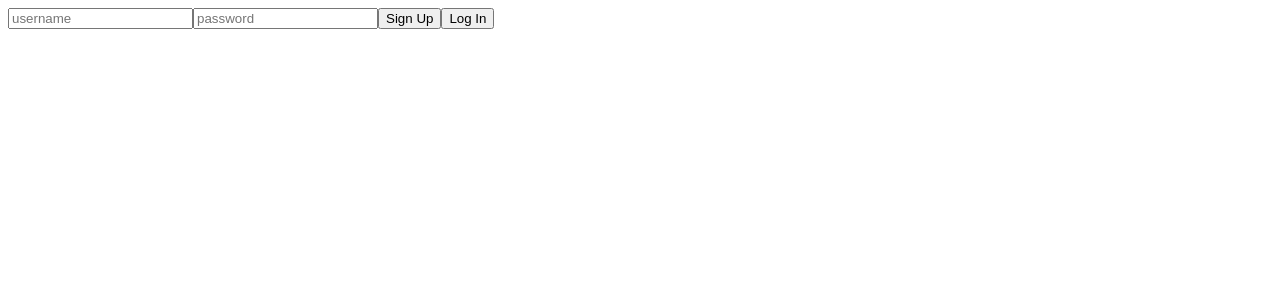
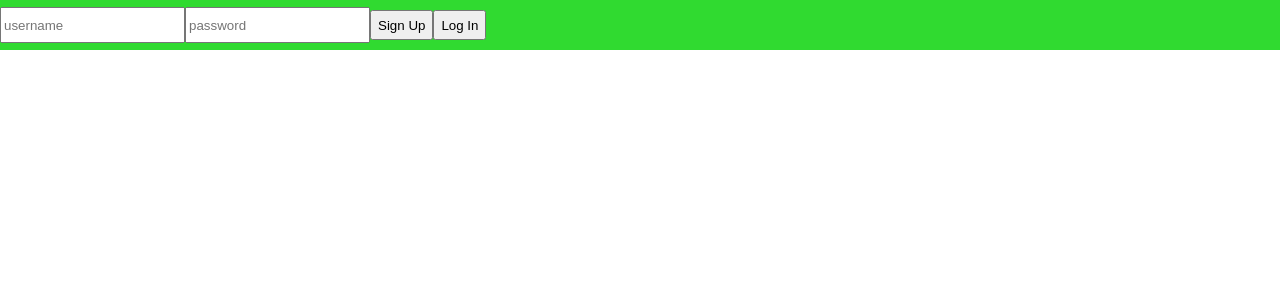
Before and after one commit to maximiliangonzalez/t-shaped.dev, a React app: page / in a window 1280 px wide. Shown: the top 300 px of the page. Built offline with nearby package versions, Linux system fonts and the light colour scheme; no server answers.

Commit message:
somewhat updated CSS and working (but absolutely hideous and so far useless) search functionality

```diff
--- a/src/components/Dashboard.tsx
+++ b/src/components/Dashboard.tsx
@@ -6,19 +6,18 @@ import {ReduxStore} from '../utils/interfaces'
 const Dashboard: React.FC<{loggedIn: boolean}> = ({loggedIn}): JSX.Element => {
   const username: string = useSelector((store : ReduxStore) => store.auth.username);
   const following: Object[] = useSelector((store : ReduxStore) => store.userInfo.following);
-  console.log('followingk', following);
   const followingCards = following.map((card: {_id: string}) => {
     return <Card key={card._id} id={card._id} />
   });
 
   return (
     loggedIn && (
-      <>
+      <main className="dashboard">
         <h1>Welcome {username}!</h1>
         <div className="container">
           {followingCards}
         </div>
-      </>
+      </ main>
     )
   );
 };
--- a/src/components/Navbar.tsx
+++ b/src/components/Navbar.tsx
@@ -24,7 +24,7 @@ const Navbar: React.FC<{loggedIn: boolean}> = ({loggedIn}): JSX.Element => {
   };
 
   return (
-    <>
+    <nav>
       {loggedIn ? (
         <>
           <Search />
@@ -42,7 +42,7 @@ const Navbar: React.FC<{loggedIn: boolean}> = ({loggedIn}): JSX.Element => {
           }
         </>
       )}
-    </>
+    </nav>
   );
 };
 
--- a/src/components/Search.tsx
+++ b/src/components/Search.tsx
@@ -1,17 +1,29 @@
-import React, {useRef} from 'react'
+import React, {useRef, useState} from 'react'
 
 const Search: React.FC = (): JSX.Element => {
   const searchTerm = useRef(null);
+  const [searchResults, setSearchResults] = useState([]);
+
+  const searchList = searchResults.map(result => {
+    return (
+      <li key={result._id} id={result._id}>
+        {result.name}
+      </li>
+    );
+  });
 
   const search = () => {
     const term = searchTerm.current.value;
-    if (term !== '') {
+    if (term.trim() !== '') {
       fetch(`/searchTopic/${term}`)
         .then(res => res.json())
         .then(data => {
           console.log(data);
+          setSearchResults(data);
         })
         .catch(err => console.log(err));
+    } else {
+      setSearchResults([]);
     }
   };
 
@@ -24,9 +36,14 @@ const Search: React.FC = (): JSX.Element => {
   };
 
   return (
-    <>
+    <div>
       <input type="text" placeholder="search" ref={searchTerm} onChange={search} onBlur={hideSearch} onFocus={showSearch} />
-    </>
+      {searchResults.length > 0 &&
+        <ul>
+          {searchList}
+        </ul>
+      }
+    </div>
   )
 };
 
--- a/src/index.html
+++ b/src/index.html
@@ -6,6 +6,26 @@
     <meta http-equiv="X-UA-Compatible" content="ie=edge">
     <title>t-shaped.dev</title>
     <style>
+      nav {
+        position: fixed;
+        display: flex;
+        align-items: center;
+        top: 0;
+        left: 0;
+        background-color: rgb(48, 218, 48);
+        width: 100%;
+        height: 50px;
+        margin-bottom: 500px;
+      }
+
+      nav input, nav button {
+        height: 60%;
+      }
+
+      main {
+        margin-top: 60px;
+      }
+
       .container {
         display: flex;
         flex-wrap: wrap;
```
Also changed, not shown: 2 other files (tests, documents, lock files or other folders).
